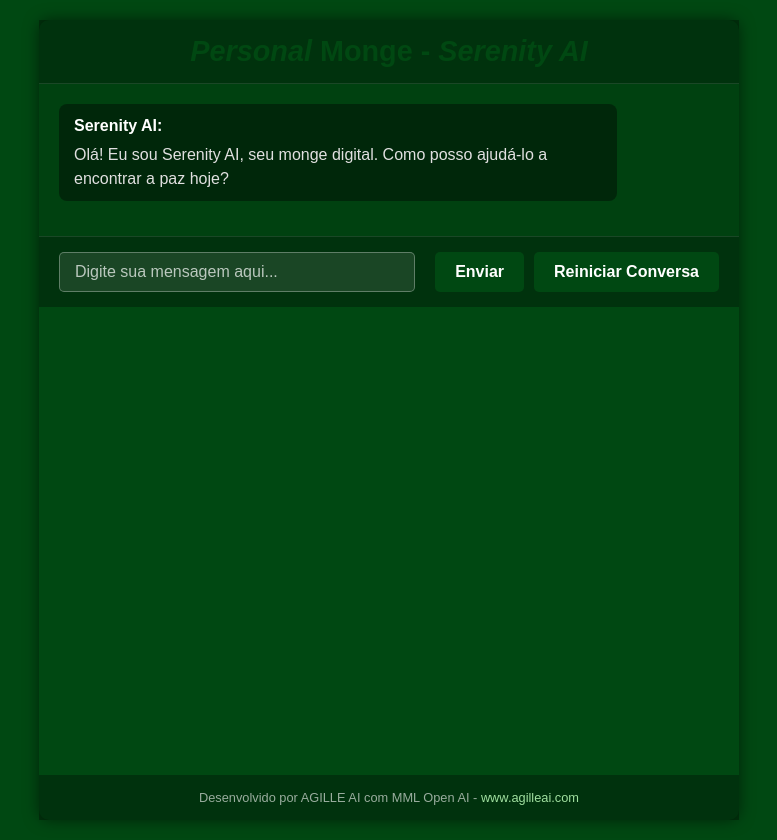
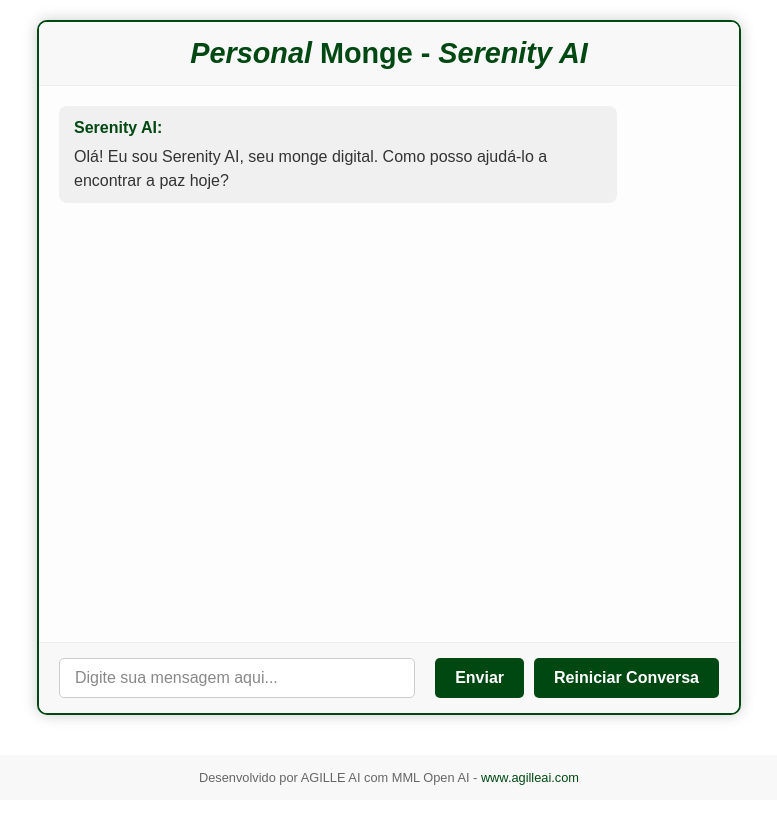
Before and after one commit to fslucca1970/serenity-ai, a plain HTML site: page index.html in a window 1280 px wide. Shown: the whole page, without its empty margins (251-1028 px from the left). After the commit the page ends 800 px from the top, so only its background shows below. Drawn offline with Linux system fonts and the light colour scheme.

Commit message:
Ajusta cores do fundo da pagina, borda do container, titulo e botoes para rgb(0, 72, 18) e melhora contraste dos textos

```diff
--- a/css/style.css
+++ b/css/style.css
@@ -1,4 +1,4 @@
-     /* style.css */
+        /* style.css */
 
     body {
         font-family: 'Arial', sans-serif;
@@ -9,9 +9,15 @@
         justify-content: space-between; /* Para empurrar o rodapé para baixo */
         align-items: center;
         min-height: 100vh;
-        background-color: rgb(0, 72, 18); /*(255, 255, 255, 0.1); /* Fundo levemente transparente para o container do chat */
+        background-color: #ffffff; /* Fundo da página em branco, conforme solicitado */
+        color: #333333; /* Cor do texto padrão para contraste com o fundo branco */
+    }
+
+    .chat-container {
+        background-color: #ffffff; /* Fundo do container do chat em branco */
         border-radius: 10px;
-        box-shadow: 0 0 15px rgba(0, 0, 0, 0.5);
+        box-shadow: 0 0 15px rgba(0, 0, 0, 0.2);
+        border: 2px solid rgb(0, 72, 18); /* Borda do container em rgb(0, 72, 18) */
         width: 90%;
         max-width: 700px;
         margin: 20px auto; /* Centraliza e adiciona margem */
@@ -23,15 +29,15 @@
     }
 
     header {
-        background-color: rgba(0, 0, 0, 0.3); /* Fundo do cabeçalho */
-        color: #ffffff; /* Cor do texto do cabeçalho */
+        background-color: #f8f8f8; /* Fundo do cabeçalho levemente cinza */
+        color: #333333; /* Cor do texto do cabeçalho */
         padding: 15px 20px;
         text-align: center;
-        border-bottom: 1px solid rgba(255, 255, 255, 0.1);
+        border-bottom: 1px solid #eeeeee;
     }
 
     h1 {
-        color: rgb(0, 72, 18); /* Cor do título H1 conforme solicitado */
+        /* A cor do h1 será definida inline no index.html para garantir prioridade */
         margin: 0; /* Remove margem padrão do h1 */
         font-size: 1.8em;
         font-weight: 600;
@@ -45,8 +51,8 @@
         flex-grow: 1;
         padding: 20px;
         overflow-y: auto;
-        background-color: rgba(0, 0, 0, 0.1); /* Fundo da área de mensagens */
-        color: #e0e0e0; /* Cor do texto das mensagens para contraste */
+        background-color: #fdfdfd; /* Fundo da área de mensagens em branco */
+        color: #333333; /* Cor do texto das mensagens */
     }
 
     .message {
@@ -59,13 +65,13 @@
     }
 
     .user-message {
-        background-color: rgba(255, 255, 255, 0.2); /* Mensagem do usuário */
+        background-color: #e0ffe0; /* Fundo da mensagem do usuário em verde bem claro */
         margin-left: auto;
         text-align: right;
     }
 
     .ai-message {
-        background-color: rgba(0, 0, 0, 0.4); /* Mensagem da IA */
+        background-color: #f0f0f0; /* Fundo da mensagem da IA em cinza claro */
         margin-right: auto;
         text-align: left;
     }
@@ -74,34 +80,34 @@
         display: block;
         margin-bottom: 5px;
         font-weight: bold;
-        color: #ffffff; /* Cor do nome do remetente (Serenity AI:, Você:) */
+        color: rgb(0, 72, 18); /* Cor do nome do remetente (Serenity AI:, Você:) */
     }
 
     .message-input {
         display: flex;
         padding: 15px 20px;
-        background-color: rgba(0, 0, 0, 0.3); /* Fundo da área de input */
-        border-top: 1px solid rgba(255, 255, 255, 0.1);
+        background-color: #f8f8f8; /* Fundo da área de input */
+        border-top: 1px solid #eeeeee;
     }
 
     .message-input input[type="text"] {
         flex-grow: 1;
         padding: 10px 15px;
-        border: 1px solid rgba(255, 255, 255, 0.3);
+        border: 1px solid #cccccc;
         border-radius: 5px;
         margin-right: 10px;
-        background-color: rgba(255, 255, 255, 0.1);
-        color: #ffffff; /* Cor do texto digitado */
+        background-color: #ffffff; /* Fundo do campo de texto em branco */
+        color: #333333; /* Cor do texto digitado */
         font-size: 1em;
     }
 
     .message-input input[type="text"]::placeholder {
-        color: rgba(255, 255, 255, 0.7); /* Cor do placeholder */
+        color: #888888; /* Cor do placeholder */
     }
 
     .message-input button {
         background-color: rgb(0, 72, 18); /* Cor do botão de enviar e reset conforme solicitado */
-        color: white;
+        color: white; /* Cor do texto do botão em branco */
         border: none;
         padding: 10px 20px;
         border-radius: 5px;
@@ -120,9 +126,9 @@
     footer {
         text-align: center;
         padding: 15px;
-        color: rgba(255, 255, 255, 0.6); /* Cor do texto do rodapé */
+        color: #666666; /* Cor do texto do rodapé */
         font-size: 0.8em;
-        background-color: rgba(0, 0, 0, 0.3);
+        background-color: #f8f8f8; /* Fundo do rodapé levemente cinza */
         width: 100%; /* Garante que o rodapé ocupe toda a largura */
         box-sizing: border-box; /* Inclui padding na largura total */
         margin-top: 20px; /* Adiciona um pouco de margem acima do rodapé */
@@ -133,7 +139,7 @@
     }
 
     footer a {
-        color: #a0e0a0; /* Uma cor de link que combine com o verde */
+        color: rgb(0, 72, 18); /* Cor do link do rodapé em rgb(0, 72, 18) */
         text-decoration: none;
     }
 
--- a/index.html
+++ b/index.html
@@ -8,8 +8,8 @@
     </head>
     <body>
         <div class="chat-container">
-            <header>
-                <h1><i>Personal</i> Monge - <i>Serenity AI</i></h1> <!-- Título na interface -->
+             <header>
+                 <h1 style="color: rgb(0, 72, 18);"><i>Personal</i> Monge - <i>Serenity AI</i></h1> <!-- Título na interface -->
             </header>
             <div class="chat-messages" id="chat-messages">
                 <div class="message ai-message">
```
